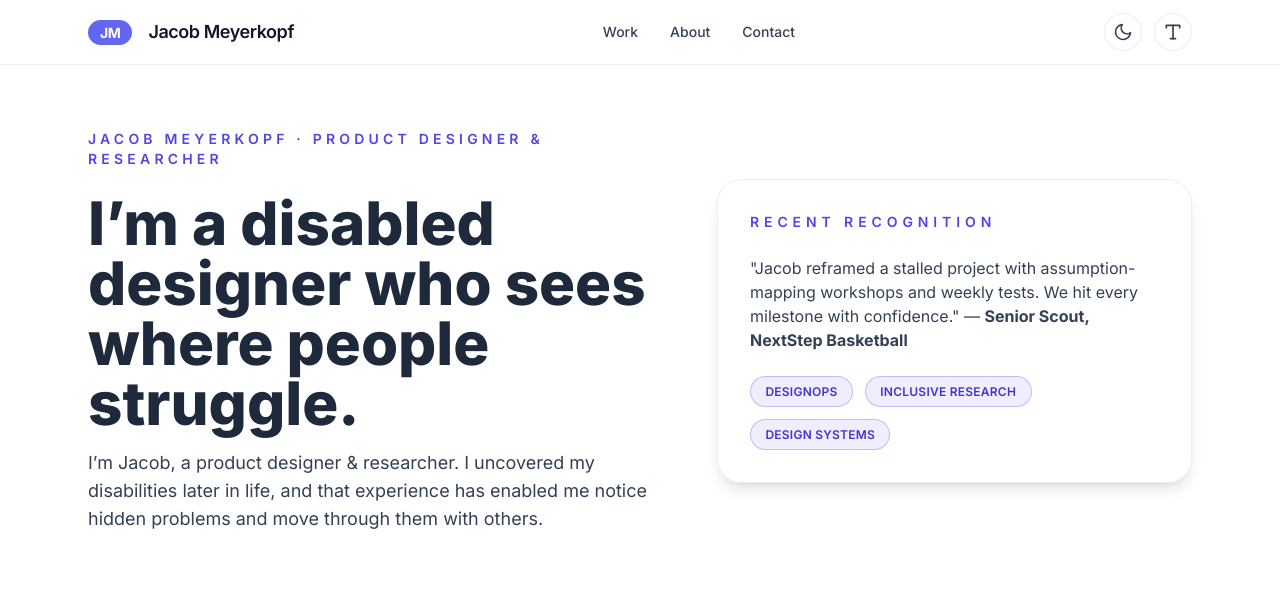
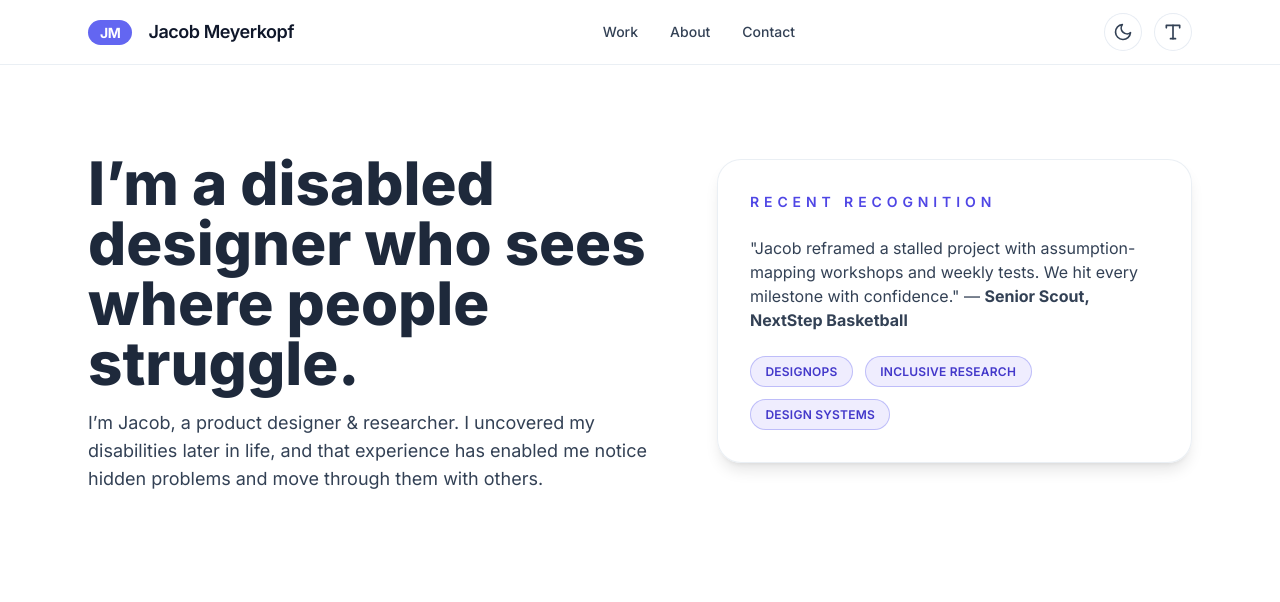
Before and after one commit to flimmbark-source/Jmeyportfolio, an Astro site: page / in a window 1280 px wide. Shown: the top 602 px of the page. Built offline with nearby package versions, Linux system fonts and the light colour scheme; Astro itself is replaced by a stand-in of ours.

Commit message:
cleaned up

```diff
--- a/src/pages/index.astro
+++ b/src/pages/index.astro
@@ -92,7 +92,6 @@ const processSteps = [
 >
   <section id="top" class="mb-28 grid gap-12 lg:grid-cols-[1.1fr_0.9fr] lg:items-center" data-animate-on-scroll data-animate-initial>
     <div>
-      <p class="text-sm font-semibold uppercase tracking-[0.3em] text-brand-600">Jacob Meyerkopf · Product designer &amp; researcher</p>
       <h1 class="mt-6 text-4xl font-black leading-tight sm:text-5xl md:text-6xl">I’m a disabled designer who sees where people struggle.</h1>
       <p class="mt-4 max-w-2xl text-lg text-slate-700 dark:text-slate-200">
         I’m Jacob, a product designer &amp; researcher. I uncovered my disabilities later in life, and that experience has enabled me notice hidden problems and move through them with others.
```
